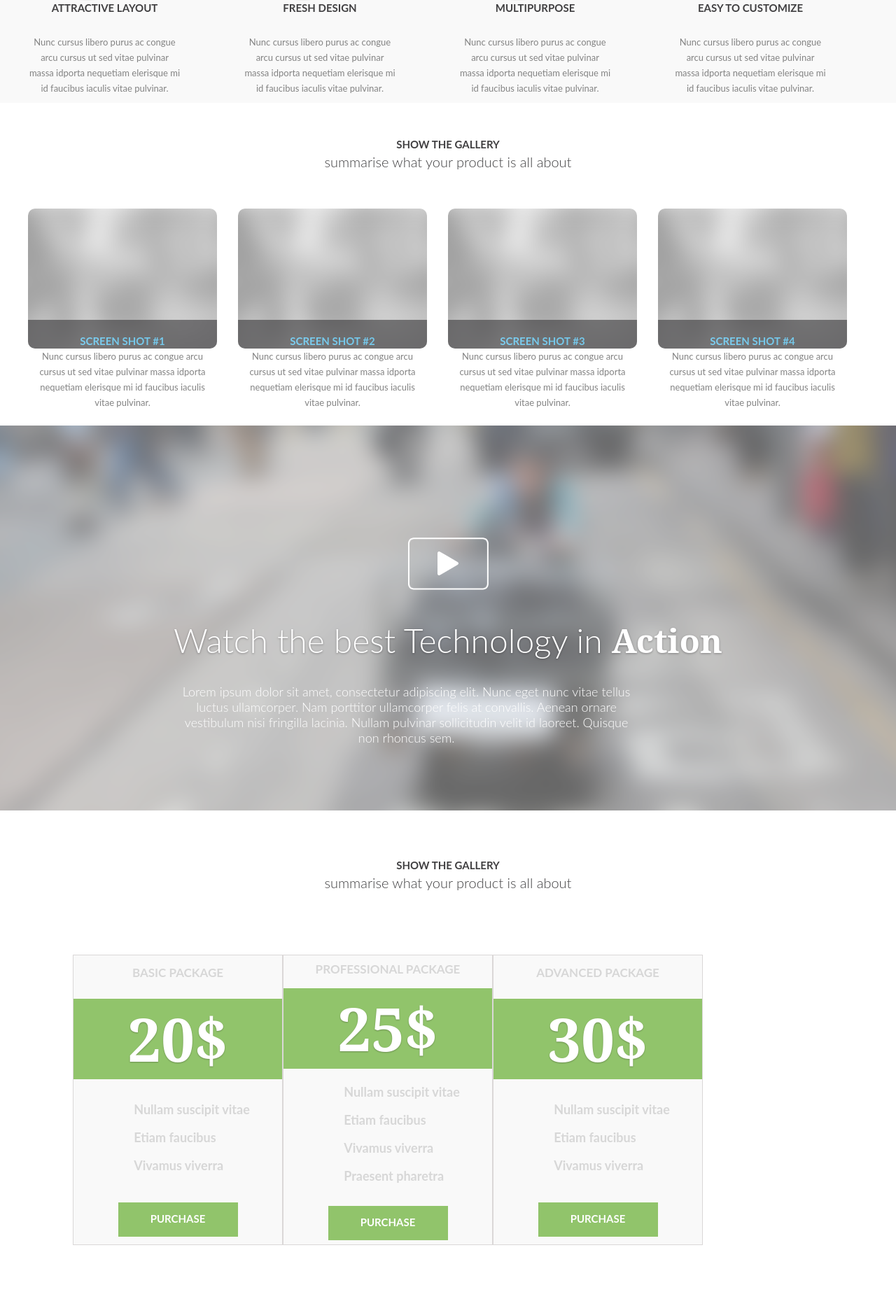
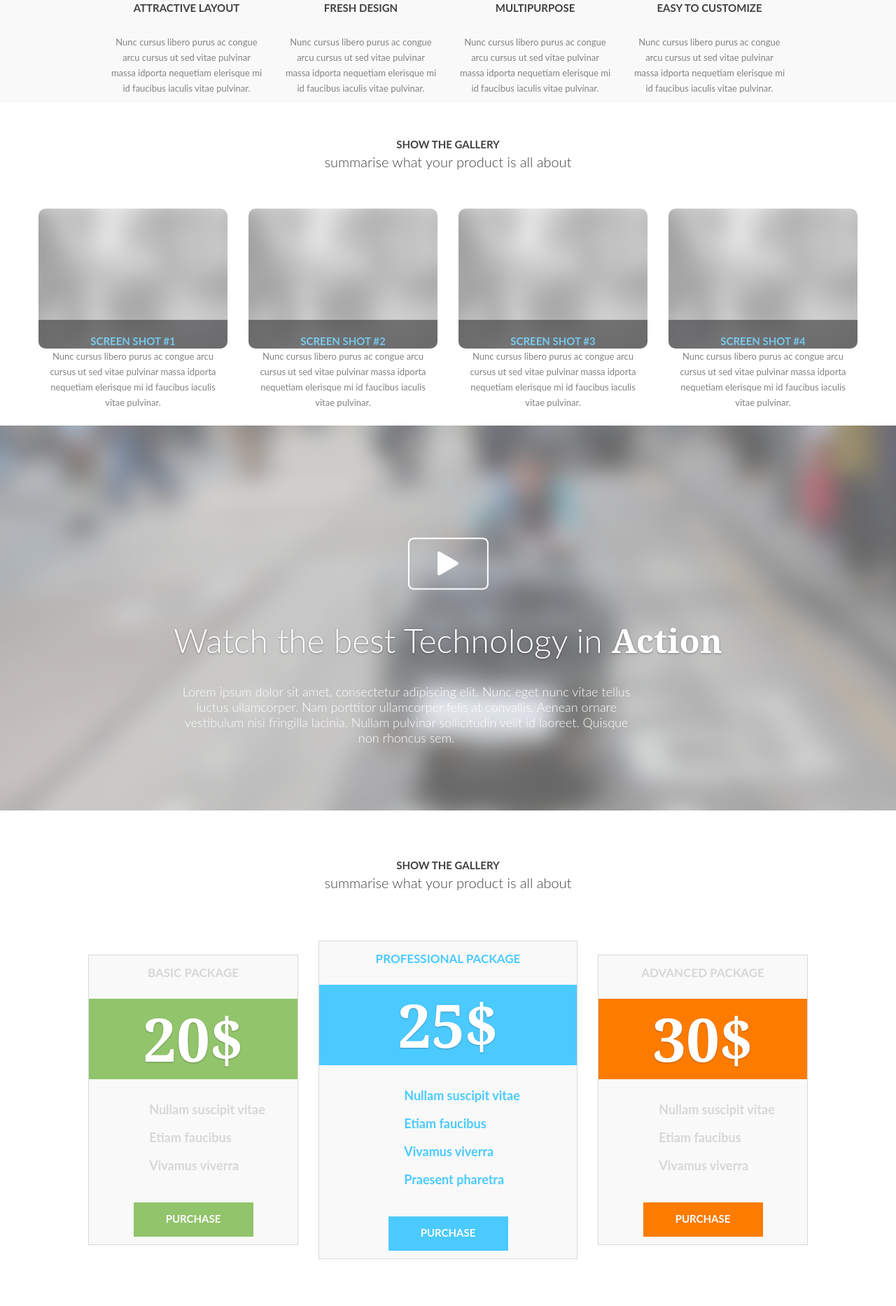
Before and after one commit to vladsaraykin/LandingPage, a PHP site: page / in a window 1280 px wide; the page is wider, and only the part inside the window is pictured. Shown: the part 1098-2964 px from the top of that part at 70% size. Run offline with PHP 8.4, Linux system fonts and the light colour scheme.

Commit message:
add style for block of prices

```diff
--- a/assets/css/style.css
+++ b/assets/css/style.css
@@ -209,6 +209,7 @@ button:focus {
     flex-direction: column;
     justify-content: space-between;
     height: 100%;
+    align-items: center;
 }
 .img-features {
     display: flex;
@@ -329,7 +330,7 @@ button:focus {
     height: 455px;
     display: flex;
     align-items: center;
-    justify-content: center;
+    justify-content: space-between;
 }
 .item-price{
     display: flex;
@@ -387,6 +388,29 @@ button:focus {
     font-weight: 700;
     text-transform: uppercase;
 }
+.item-price:nth-child(2){
+    width: 370px;
+    height: 455px;
+}
+.item-price:nth-child(2) .price-tag{
+    background-color: #4bcaff;
+}
+.item-price:nth-child(2) .price-description ul{
+    color: #4bcaff;
+}
+.item-price:nth-child(2) .btn-price{
+     background-color: #4bcaff;
+}
+.item-price:nth-child(2) >span{
+    color: #4bcaff;
+}
+.item-price:nth-child(3) .price-tag{
+    background-color: #fd7c00;
+}
+.item-price:nth-child(3) .btn-price{
+    background-color: #fd7c00;
+}
+/*Testimonials*/
 .testimonials {
     width: 100%;
     max-width: 100%;
```
